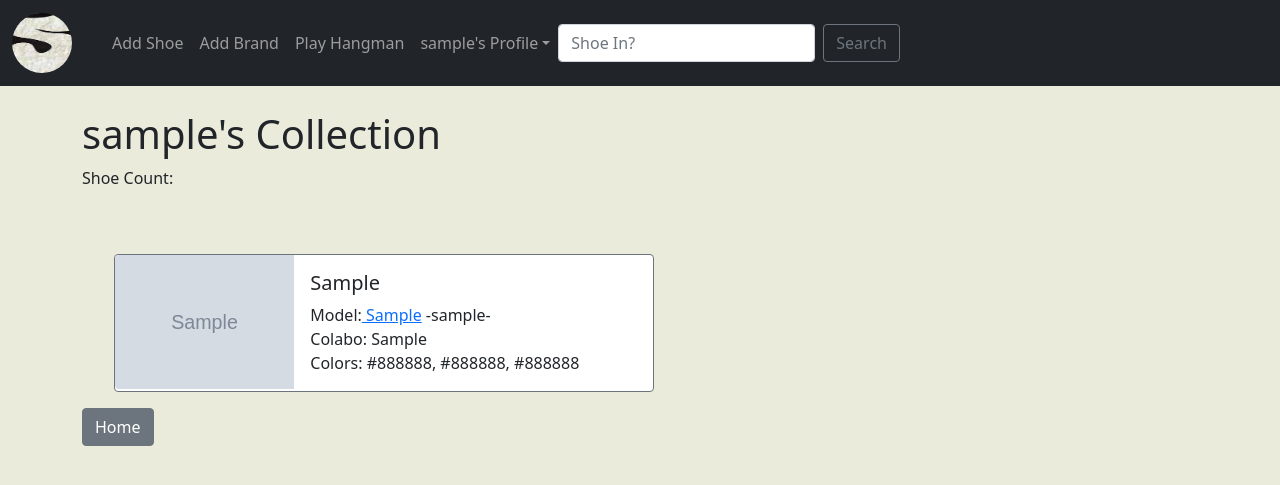
After one commit to LanceFK/ShoeN, a Django app: page /members/my_collection/ in a window 1280 px wide. The commit adds this page. Shown: the top 485 px of the page. Run offline with Django 3.2, Linux system fonts and the light colour scheme; a user stored in the database is signed in; tables that the repository leaves empty hold one stand-in row (values such as "Sample post"); grey boxes marked "Sample" are stand-in pictures; some libraries are stand-ins or nearby versions.

Commit message:
Created my collection.html fully connected - Logged in user collection shows in other user collections - Did some styling

```diff
--- a/ShoeN/templates/add_category.html
+++ b/ShoeN/templates/add_category.html
@@ -6,7 +6,6 @@
 {% if user.is_authenticated %}
     <h1>Add Brand</h1>
 
-    <br>
     <br>
     <div class="form-group">
         <form  method="POST">
--- a/ShoeN/templates/add_post.html
+++ b/ShoeN/templates/add_post.html
@@ -6,7 +6,6 @@
 {% if user.is_authenticated %}
     <h1>Add Your Shoe In</h1>
 
-    <br>
     <br>
     <div action="counter" class="form-group">
         <form  method="POST" enctype="multipart/form-data">
--- a/ShoeN/templates/article_details.html
+++ b/ShoeN/templates/article_details.html
@@ -41,7 +41,9 @@
             <div class="card-body">
                 <h5 class="card-title">{{ post.title }}</h5>
                 <p class="medium text-muted">
-                    <a href="{% url 'show_profile_page' post.author.profile.id %}" class="fa fa-rss">Shoe'N</a>
+                        <a href="{% url 'my_collection' %}">
+                            <img src=" {% static 'shoen\images\default_profile_pic.jpg' %} " class="rounded-circle" width=25 height=25>
+                        </a>
 
                     {% if post.author.profile.website_url %}
                         | <a href="{{ post.author.profile.website_url  }}" class="fa fa-linkedin"></a>
@@ -107,7 +109,7 @@
         </form>
     </div>
     <br>
-    <a href="{% url 'home' %}" class="btn btn-secondary">Back</a>
+    <a href="{% url 'home' %}" class="btn btn-secondary">Home</a>
     <br>
     <br>
 
--- a/ShoeN/templates/base.html
+++ b/ShoeN/templates/base.html
@@ -19,7 +19,7 @@
           <a class="navbar-brand" href="{% url 'home' %}">
             <div class="d-flex flex-nowrap">
               <div class="order-1 p-2"></div>
-                  <img src=" {% static 'shoen\images\default_profile_pic.jpg' %} " class="rounded-circle" width=70 height=70>
+                  <img src=" {% static 'shoen\images\default_profile_pic.jpg' %} " class="rounded-circle" width=60 height=60>
             </div>
           </a>
           <button class="navbar-toggler" type="button" data-bs-toggle="collapse" data-bs-target="#navbarSupportedContent" aria-controls="navbarSupportedContent" aria-expanded="false" aria-label="Toggle navigation">
@@ -32,12 +32,12 @@
 
             {% if user.is_authenticated %}
               {% if cat_menu %}
-                <!-- <li class="nav-item dropdown">
+                <li class="nav-item dropdown">
                   <a class="nav-link dropdown-toggle" href="#" id="navbarDropdown" role="button" data-bs-toggle="dropdown" aria-expanded="false">
-                    Catagories
-                  </a> -->
-            <ul class="dropdown-menu" aria-labelledby="navbarDropdown">
 
+                    Category
+                  </a>
+                  <ul class="dropdown-menu" aria-labelledby="navbarDropdown">
                       {% for item in cat_menu %}
                       <a class="dropdown-item" href="{% url 'category' item|slugify %}">{{ item }}</a>
                       {% endfor %}
@@ -72,7 +72,8 @@
 
                     {% if user.profile.id %}
                     <li><a class="dropdown-item" href="{% url 'edit_profile_page' user.profile.id %}">Update Profile</a></li>
-                    <li><a class="dropdown-item" href="{% url 'show_profile_page' user.profile.id %}">My Collection</a></li>
+                    <!-- <li><a class="dropdown-item" href="{% url 'show_profile_page' user.profile.id %}">My Collection</a></li> -->
+                    <li><a class="dropdown-item" href="{% url 'my_collection' %}">Sample Collection</a></li>
                     <li><a class="dropdown-item" href="{% url 'logout' %}">Log Out</a></li>
                     {% else %}
                     <a class="dropdown-item" href="{% url 'create_profile_page' %}">Create Profile Page</a>
@@ -105,6 +106,7 @@
         </div>
     </nav>
 
+
     <br>
     <div class="container">
         {% block content %}
--- a/ShoeN/templates/home.html
+++ b/ShoeN/templates/home.html
@@ -21,9 +21,8 @@
                 <div class="col-md-8">
                     <div class="card-body">
                         <h5 class="card-title"><a href="{% url 'article-detail' post.pk %}">{{ post.title }}</a></h5>
-                        <a href="{% url 'category' post.category|slugify %}">{{ post.category }}</a>
-                        <!-- <a>{{ post.category }}</a> -->
-
+                        <!-- <a href="{% url 'category' post.category|slugify %}">{{ post.category }}</a> -->
+                        <a>{{ post.category }}</a>
                         <p class="card-text">{{ post.body|safe }}</p>
                         <p class="card-text"><small class="text-muted">By: {{ post.author }} - {{ post.post_date }}
                         {% if user.is_authenticated %}
--- a/ShoeN/views.py
+++ b/ShoeN/views.py
@@ -57,7 +57,7 @@ def CategoryListView(request):
     {'cat_menu_list': cat_menu_list})
 
 
-# Categories (My Collection displayed here).
+# Categories (DB Collection displayed here).
 class CategoryView(ListView):
         model = Post
         template_name = 'categories.html'
--- /dev/null
+++ b/members/templates/registration/my_collection.html
@@ -0,0 +1,49 @@
+{% extends 'base.html' %}
+{% load static %}
+
+{% block content %}
+
+
+<h1>{{ user }}'s Collection</h1>
+<p>Shoe Count:</p>
+<br><br>
+<ul>
+        {% for post in posts %}
+            <div class="card border-secondary mb-3" style="max-width: 540px;" name="collection">
+                <div class="row g-0">
+                <div class="col-md-4">
+                    <img src="{{ post.shoe_image.url }}" class="img-fluid rounded-start" alt="...">
+                </div>
+                <div class="col-md-8">
+                    <div class="card-body">
+                    <h5 class="card-title">{{ post.category }}</h5>
+                    <p class="card-text">
+                        Model:<a href="{% url 'article-detail' post.pk %}"> {{ post.shoe_in }}</a>
+                        <a>-{{ post.author }}- <br> Colabo: {{ post.colaboration }}
+                        <br>
+                        Colors: {{ post.color_scheme_1 }}, {{ post.color_scheme_2 }}, {{ post.color_scheme_3 }}</a>
+                        <br/>
+                    </p>
+                    </div>
+                </div>
+                </div>
+            </div>
+        {% endfor %}
+</ul>
+
+<a href="{% url 'home' %}" class="btn btn-secondary">Home</a>
+<br>
+<br>
+
+<style type="text/css">
+    body {
+        background: rgb(235, 235, 219, 1);
+    }
+</style>
+
+
+
+
+
+
+{% endblock %}
--- a/members/templates/registration/register.html
+++ b/members/templates/registration/register.html
@@ -11,7 +11,6 @@
 
 <h1>Shoe'N RegisterY</h1>
 
-<br>
 <div class="form-group">
     <form  method="POST">
         {% csrf_token %}
--- a/members/urls.py
+++ b/members/urls.py
@@ -12,6 +12,6 @@ urlpatterns = [
     path('password_success', views.password_success, name= 'password_success'),
     path('create_profile_page/', CreateProfilePageView.as_view(), name='create_profile_page'),
     path('<int:pk>/profile/', ShowProfilePageView.as_view(), name='show_profile_page'),
-
+    path('my_collection/', views.my_collection, name='my_collection'),
 
 ]
--- a/members/views.py
+++ b/members/views.py
@@ -1,6 +1,7 @@
+from atexit import register
 from msilib.schema import ListView
 from pydoc import pager
-from django.shortcuts import render, get_object_or_404
+from django.shortcuts import render, redirect
 from django.views import generic
 from django.views.generic import ListView, CreateView
 from django.contrib.auth.forms import UserCreationForm, UserChangeForm, PasswordChangeForm
@@ -8,8 +9,22 @@ from django.contrib.auth.views import PasswordChangeView
 from django.urls import reverse_lazy  # Reverse lazy will redirect back
 from .forms import ProfilePageForm, SignUpForm, EditProfileForm, PasswordChangingForm, ProfilePageForm
 from ShoeN.models import Profile, Post
+from django.contrib import messages
 
 # Create your views here.
+def my_collection(request):
+    if request.user.is_authenticated:
+        me = request.user.id
+        posts = Post.objects.filter(author=me)
+
+        return render(request, 'registration/my_collection.html', {
+        'posts':posts
+        })
+
+    else:
+        messages.success(request, ('Please Login under your own profile!'))
+        return redirect('home')
+
 
 class ShowProfilePageView(ListView):
     model = Post
@@ -17,7 +32,7 @@ class ShowProfilePageView(ListView):
     ordering = ['-post_date']
 
     def get_context_data(self, *args, **kwargs):
-        page_user = Post.objects.all()
+        page_user = Post.objects.filter(id=self.kwargs['pk'])
         context = super(ShowProfilePageView, self).get_context_data(*args, **kwargs)
         # page_user = get_object_or_404(Post, id=self.kwargs['pk'])
 
```
Also changed, not shown: members/templates/registration/user_profile.html (+25 -2 lines), media/images/AJ_1_MxxfRvi.jpg (added), media/images/Nike_GTS_97_qI4Q44L.jpg (added).
